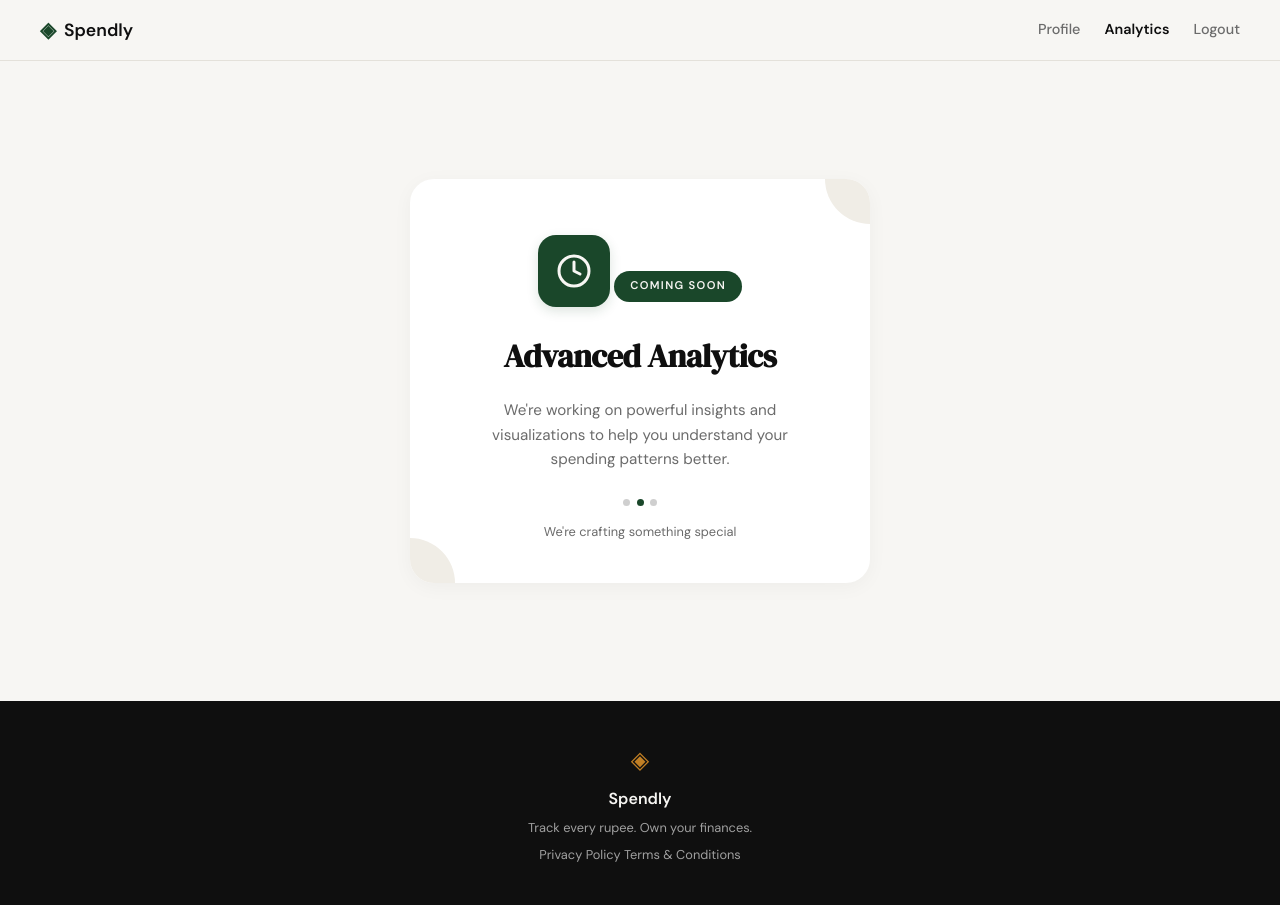
After one commit to AnandkumarMall/Expenzo, a Flask app: page /analytics in a window 1280 px wide. The commit adds this page. Run offline with Flask 3, Linux system fonts and the light colour scheme; the visitor is signed in with stand-in values (Sample User, id 1).

Commit message:
add analytics coming soon

```diff
--- a/app.py
+++ b/app.py
@@ -252,6 +252,13 @@ def _resolve_date_range():
     return None, None, None
 
 
+@app.route("/analytics")
+def analytics():
+    if not session.get("user_id"):
+        return redirect(url_for("login"))
+    return render_template("analytics.html")
+
+
 @app.route("/expenses/add")
 def add_expense():
     return "Add expense — coming in Step 7"
--- a/cookies.txt
+++ /dev/null
@@ -1,5 +0,0 @@
-# Netscape HTTP Cookie File
-# https://curl.se/docs/http-cookies.html
-# This file was generated by libcurl! Edit at your own risk.
-
-#HttpOnly_127.0.0.1	FALSE	/	FALSE	0	session	eyJ1c2VyX2lkIjoxfQ.ahWQ5A.9L2S6VCE9Bhnj0rhcbf-BVfli9Q
--- /dev/null
+++ b/static/css/analytics.css
@@ -0,0 +1,125 @@
+/* Analytics — Coming Soon page styles
+   Reuses design tokens from style.css (ink, accent, paper, font-display, etc.) */
+
+.coming-soon-page {
+    min-height: calc(100vh - 60px - 100px);
+    background: var(--paper);
+    display: flex;
+    align-items: center;
+    justify-content: center;
+    padding: 3rem 2rem;
+}
+
+.coming-soon-card {
+    position: relative;
+    background: var(--paper-card);
+    border-radius: 24px;
+    box-shadow: 0 4px 20px rgba(0, 0, 0, 0.04);
+    padding: 3.5rem 3rem 2.5rem;
+    width: 100%;
+    max-width: 460px;
+    text-align: center;
+    overflow: hidden;
+}
+
+/* Decorative quarter-circle shapes in opposite corners */
+.card-corner {
+    position: absolute;
+    width: 90px;
+    height: 90px;
+    background: var(--paper-warm);
+    border-radius: 50%;
+    pointer-events: none;
+}
+
+.card-corner--tr {
+    top: -45px;
+    right: -45px;
+}
+
+.card-corner--bl {
+    bottom: -45px;
+    left: -45px;
+}
+
+.coming-soon-icon {
+    width: 72px;
+    height: 72px;
+    background: var(--accent);
+    color: var(--paper);
+    border-radius: 18px;
+    display: inline-flex;
+    align-items: center;
+    justify-content: center;
+    margin-bottom: 1.5rem;
+    box-shadow: 0 4px 12px rgba(26, 71, 42, 0.15);
+}
+
+.coming-soon-icon i,
+.coming-soon-icon svg {
+    width: 36px;
+    height: 36px;
+    stroke-width: 2;
+}
+
+.coming-soon-pill {
+    display: inline-block;
+    background: var(--accent);
+    color: var(--paper);
+    font-size: 0.7rem;
+    font-weight: 600;
+    letter-spacing: 0.12em;
+    text-transform: uppercase;
+    padding: 0.4rem 1rem;
+    border-radius: 999px;
+    margin-bottom: 1.25rem;
+}
+
+.coming-soon-title {
+    font-family: var(--font-display);
+    font-size: 2rem;
+    color: var(--ink);
+    margin: 0 0 1rem;
+    letter-spacing: -0.01em;
+}
+
+.coming-soon-description {
+    font-size: 0.95rem;
+    color: var(--ink-muted);
+    line-height: 1.6;
+    max-width: 340px;
+    margin: 0 auto 1.75rem;
+}
+
+.coming-soon-dots {
+    display: flex;
+    justify-content: center;
+    gap: 0.4rem;
+    margin-bottom: 1rem;
+}
+
+.coming-soon-dots .dot {
+    width: 7px;
+    height: 7px;
+    border-radius: 50%;
+    background: var(--ink-faint);
+    opacity: 0.5;
+    display: inline-block;
+}
+
+.coming-soon-dots .dot--active {
+    background: var(--accent);
+    opacity: 1;
+}
+
+.coming-soon-tagline {
+    font-size: 0.8rem;
+    color: var(--ink-muted);
+    margin: 0;
+}
+
+@media (max-width: 600px) {
+    .coming-soon-page { padding: 2rem 1rem; }
+    .coming-soon-card { padding: 2.5rem 1.5rem 2rem; }
+    .coming-soon-title { font-size: 1.75rem; }
+}
--- a/static/css/style.css
+++ b/static/css/style.css
@@ -102,6 +102,8 @@ a { color: inherit; text-decoration: none; }
 
 .nav-links a { color: var(--ink-muted); transition: color 0.2s; }
 .nav-links a:hover { color: var(--ink); }
+
+.nav-link-active { color: var(--ink) !important; font-weight: 600; }
 
 .nav-cta {
     background: var(--ink) !important;
--- /dev/null
+++ b/templates/analytics.html
@@ -0,0 +1,39 @@
+{% extends "base.html" %}
+
+{% block head %}
+    <link rel="stylesheet" href="{{ url_for('static', filename='css/analytics.css') }}">
+{% endblock %}
+
+{% block title %}Advanced Analytics — Coming Soon · Spendly{% endblock %}
+
+{% block content %}
+
+<section class="coming-soon-page">
+    <div class="coming-soon-card">
+        <span class="card-corner card-corner--tr" aria-hidden="true"></span>
+        <span class="card-corner card-corner--bl" aria-hidden="true"></span>
+
+        <div class="coming-soon-icon" aria-hidden="true">
+            <i data-lucide="clock"></i>
+        </div>
+
+        <span class="coming-soon-pill">Coming Soon</span>
+
+        <h1 class="coming-soon-title">Advanced Analytics</h1>
+
+        <p class="coming-soon-description">
+            We're working on powerful insights and visualizations
+            to help you understand your spending patterns better.
+        </p>
+
+        <div class="coming-soon-dots" role="presentation">
+            <span class="dot"></span>
+            <span class="dot dot--active"></span>
+            <span class="dot"></span>
+        </div>
+
+        <p class="coming-soon-tagline">We're crafting something special</p>
+    </div>
+</section>
+
+{% endblock %}
--- a/templates/base.html
+++ b/templates/base.html
@@ -20,7 +20,8 @@
             </a>
             <div class="nav-links">
                 {% if session.get('user_id') %}
-                    <a href="{{ url_for('profile') }}">Profile</a>
+                    <a href="{{ url_for('profile') }}" class="{% if request.endpoint == 'profile' %}nav-link-active{% endif %}">Profile</a>
+                    <a href="{{ url_for('analytics') }}" class="{% if request.endpoint == 'analytics' %}nav-link-active{% endif %}">Analytics</a>
                     <a href="{{ url_for('logout') }}">Logout</a>
                 {% else %}
                     <a href="{{ url_for('login') }}">Sign in</a>
```
Also changed, not shown: .claude/settings.local.json.
